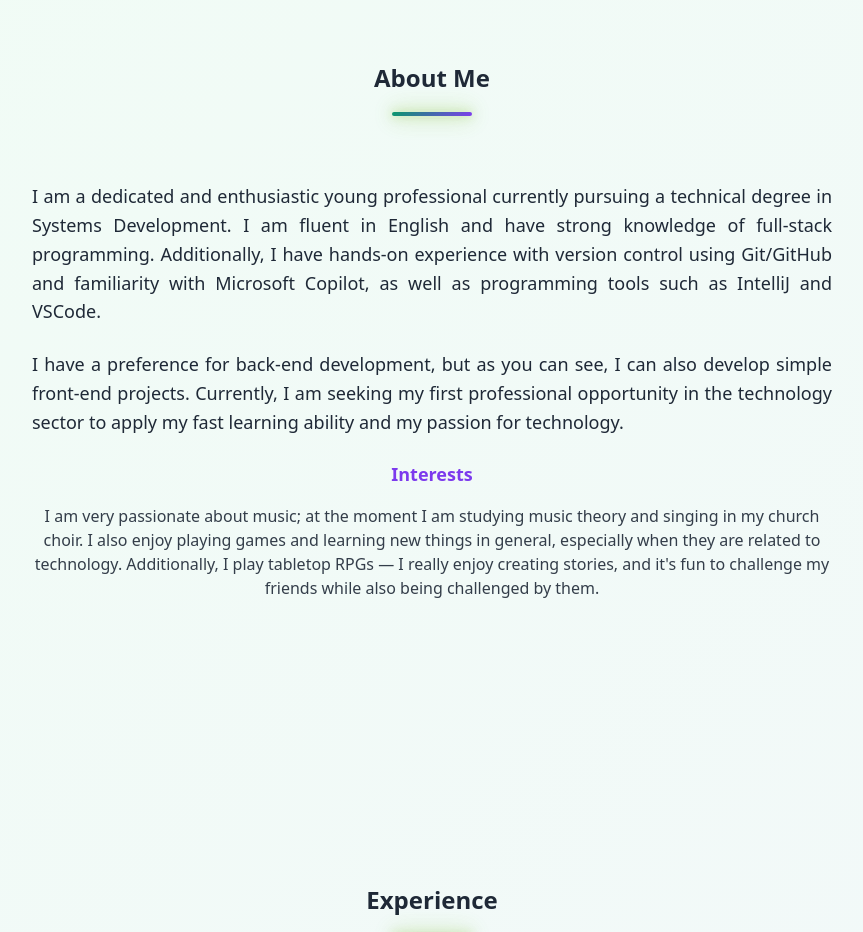
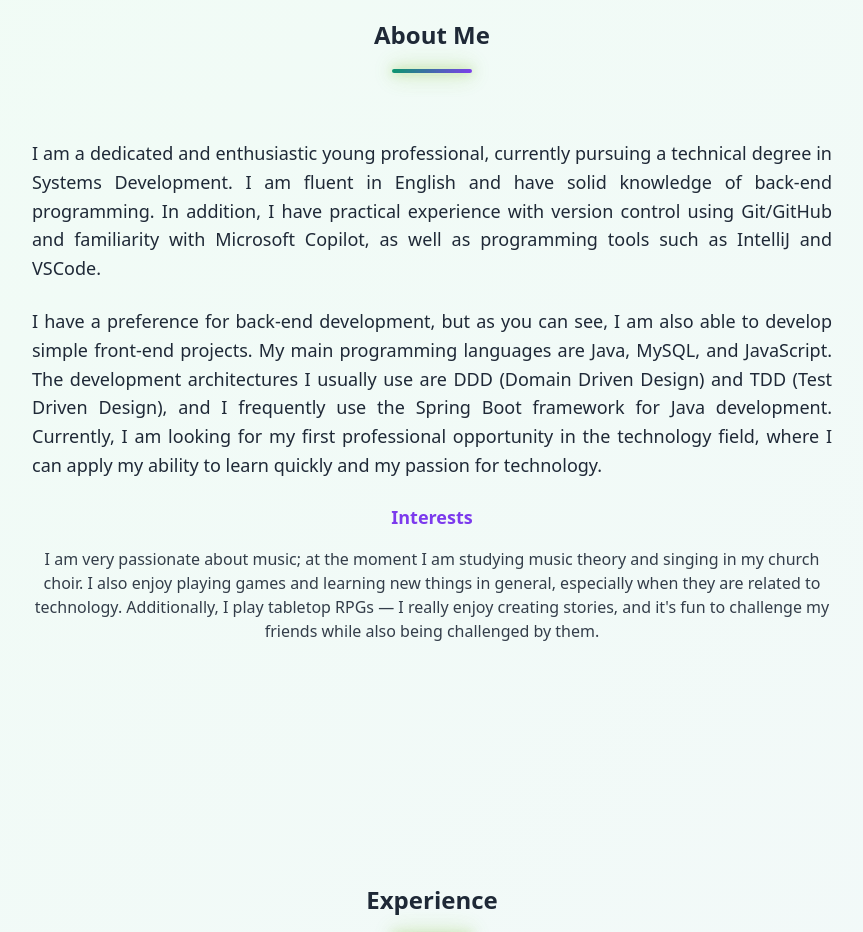
Before and after one commit to pedrohcnascimento/PortfolioPHCN, a React (Vite) app: page / in a window 1280 px wide. Shown: the part 920-1852 px from the top of the page, without its empty margins (208-1071 px from the left). Built offline with nearby package versions, Linux system fonts and the light colour scheme.

Commit message:
Fix: Update translations.js with minor changes to text content

```diff
--- a/src/translations/translations.js
+++ b/src/translations/translations.js
@@ -9,9 +9,9 @@ export const translations = {
     about: {
       title: "About Me",
       text1:
-        "I am a dedicated and enthusiastic young professional currently pursuing a technical degree in Systems Development. I am fluent in English and have strong knowledge of full-stack programming. Additionally, I have hands-on experience with version control using Git/GitHub and familiarity with Microsoft Copilot, as well as programming tools such as IntelliJ and VSCode.",
+        "I am a dedicated and enthusiastic young professional, currently pursuing a technical degree in Systems Development. I am fluent in English and have solid knowledge of back-end programming. In addition, I have practical experience with version control using Git/GitHub and familiarity with Microsoft Copilot, as well as programming tools such as IntelliJ and VSCode.",
       text2:
-        "I have a preference for back-end development, but as you can see, I can also develop simple front-end projects. Currently, I am seeking my first professional opportunity in the technology sector to apply my fast learning ability and my passion for technology.",
+        "I have a preference for back-end development, but as you can see, I am also able to develop simple front-end projects. My main programming languages are Java, MySQL, and JavaScript. The development architectures I usually use are DDD (Domain Driven Design) and TDD (Test Driven Design), and I frequently use the Spring Boot framework for Java development. Currently, I am looking for my first professional opportunity in the technology field, where I can apply my ability to learn quickly and my passion for technology.",
       interestsTitle: "Interests",
       interestsText:
         "I am very passionate about music; at the moment I am studying music theory and singing in my church choir. I also enjoy playing games and learning new things in general, especially when they are related to technology. Additionally, I play tabletop RPGs — I really enjoy creating stories, and it's fun to challenge my friends while also being challenged by them.",
@@ -122,9 +122,9 @@ export const translations = {
     about: {
       title: "Sobre Mim",
       text1:
-        "Sou um jovem profissional dedicado e entusiasmado, atualmente cursando uma formação técnica em Desenvolvimento de Sistemas. Sou fluente em inglês e possuo sólido conhecimento em programação full-stack. Além disso, tenho experiência prática com controle de versão utilizando Git/GitHub e familiaridade com Microsoft Copilot, bem como ferramentas de programação como IntelliJ e VSCode.",
+        "Sou um jovem profissional dedicado e entusiasmado, atualmente cursando uma formação técnica em Desenvolvimento de Sistemas. Sou fluente em inglês e possuo sólido conhecimento em programação back-end. Além disso, tenho experiência prática com controle de versão utilizando Git/GitHub e familiaridade com Microsoft Copilot, bem como ferramentas de programação como IntelliJ e VSCode.",
       text2:
-        "Tenho preferência pelo desenvolvimento back-end, mas como você pode ver, também consigo desenvolver projetos simples de front-end. Atualmente, estou em busca da minha primeira oportunidade profissional na área de tecnologia, onde eu possa aplicar minha facilidade de aprendizado e minha paixão por tecnologia.",
+        "Tenho preferência pelo desenvolvimento back-end, mas como você pode ver, também consigo desenvolver projetos simples de front-end, minhas principais linguagens são: Java, MySQL e JavaScript; a arquitetura de desenvolvimento que costumo utilizar é a DDD (Domain Driven Design) ou TDD(Test Driven Design) e costumo usar bastante o framework SpringBoot para desenvolvimento Java. Atualmente, estou em busca da minha primeira oportunidade profissional na área de tecnologia, onde eu possa aplicar minha facilidade de aprendizado e minha paixão por tecnologia.",
       interestsTitle: "Interesses",
       interestsText:
         "Sou apaixonado por música, no momento estou estudando teoria musical e cantando no coral da minha igreja. Também gosto de jogar e de aprender coisas novas no geral, especialmente quando estão relacionadas à tecnologia. Além disso, jogo RPG de mesa — gosto muito de criar histórias, e é divertido desafiar meus amigos enquanto também sou desafiado por eles.",
```
